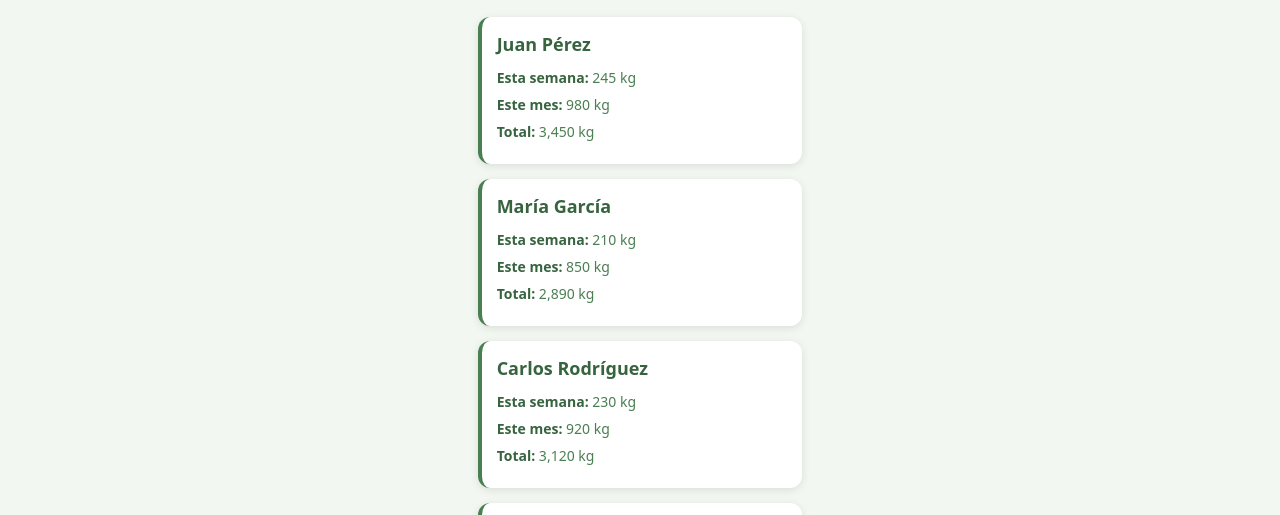
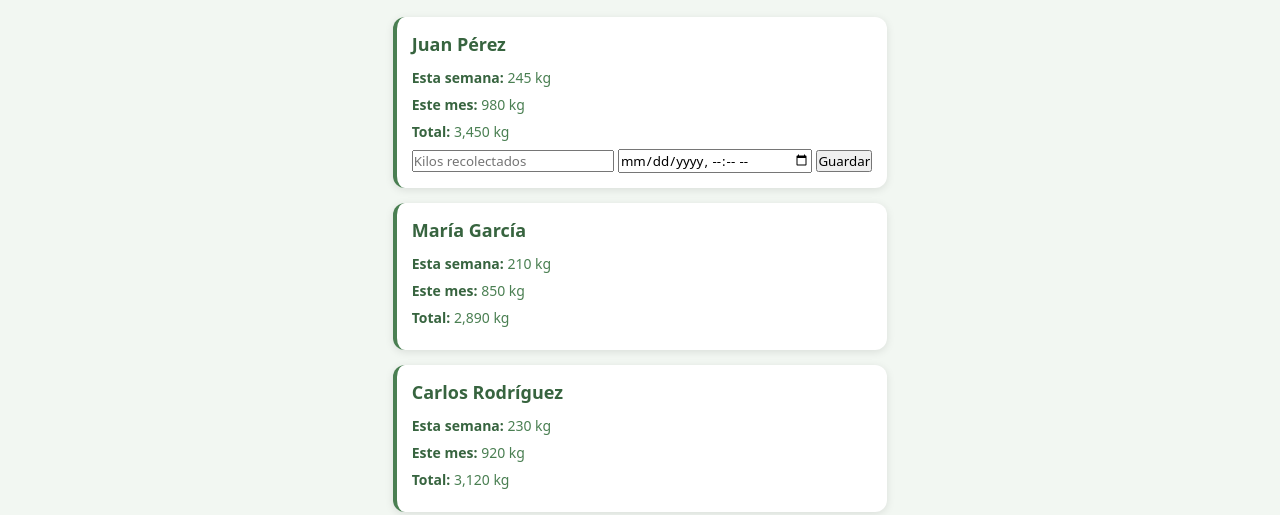
Before and after one commit to JuanDaVahos/Admin-De-Caf-, a plain HTML site: page pages/historial.html in a window 1280 px wide. Shown: the part 205-720 px from the top of the page. Drawn offline with Linux system fonts and the light colour scheme.

Commit message:
debe de cambiar para mostrar los que a cogido en el dia no en la semana

```diff
--- a/pages/historial.html
+++ b/pages/historial.html
@@ -36,11 +36,14 @@
     <section class="history-records">
       <div class="record-card">
         <h3>Juan Pérez</h3>
-        <div class="record-details">
+        <form class="record-details">
           <p><strong>Esta semana:</strong> 245 kg</p>
           <p><strong>Este mes:</strong> 980 kg</p>
           <p><strong>Total:</strong> 3,450 kg</p>
-        </div>
+          <input type="number" placeholder="Kilos recolectados" required>
+          <input type="datetime-local" name="fecha" id="fecha" required>
+          <button type="submit">Guardar</button>
+        </form>
       </div>
 
       <div class="record-card">
```
